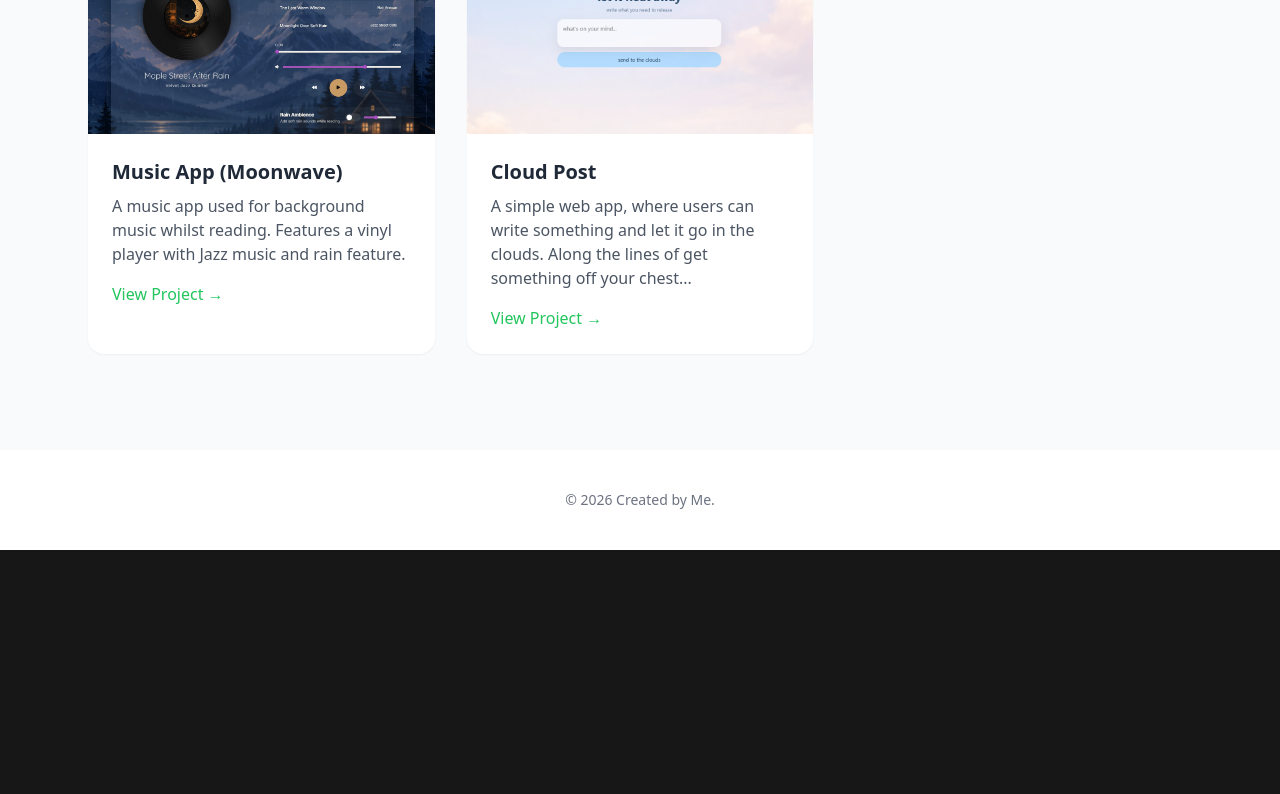
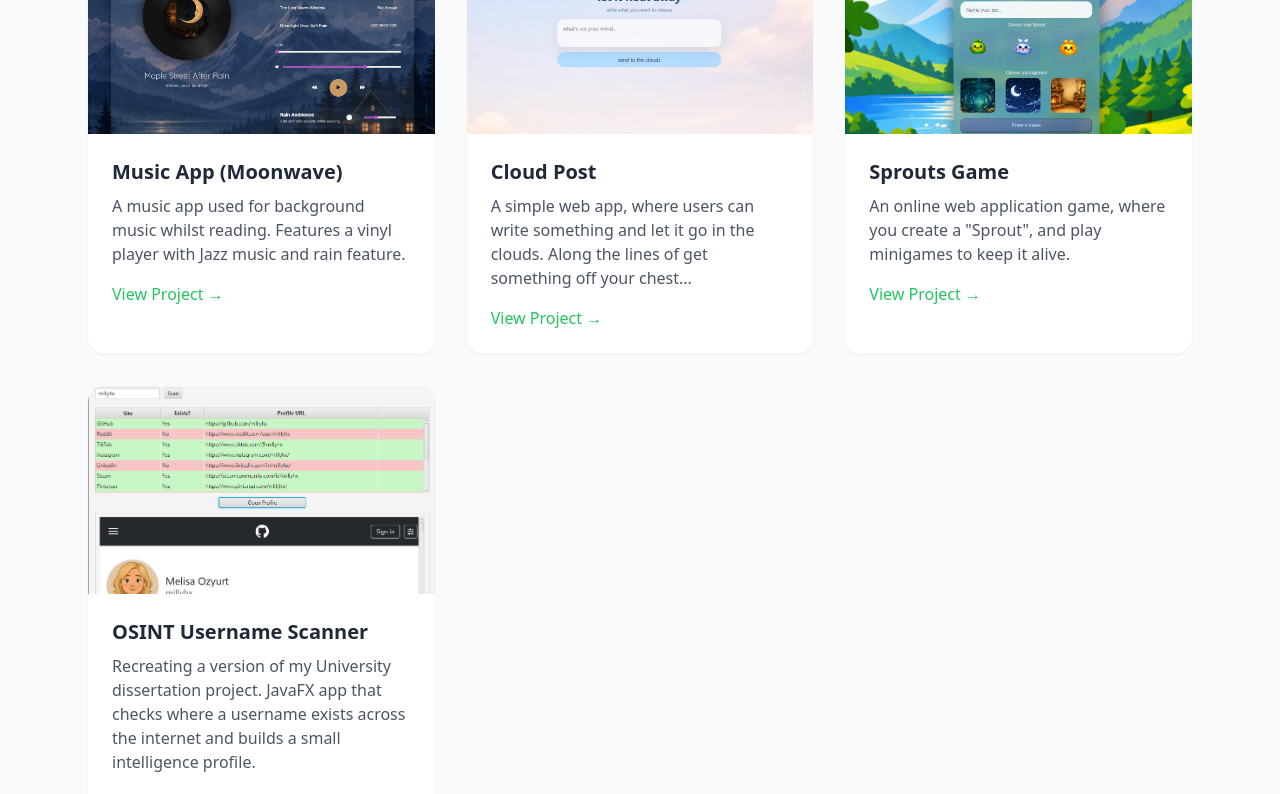
Before and after one commit to millyhx/portfolio, a Vue app: page / in a window 1280 px wide. Shown: the part 3520-4314 px from the top of the page. Before the commit the page ends 4070 px from the top, so only its background shows below. Built offline with nearby package versions, Linux system fonts and the light colour scheme.

Commit message:
adding two more portfolio projects, sprouts game and OSINT username scanner

```diff
--- a/src/App.vue
+++ b/src/App.vue
@@ -307,6 +307,8 @@ import project2 from './assets/img/project-2.png'
 import project3 from './assets/img/project-3.png'
 import project4 from './assets/img/project-4.png'
 import project5 from './assets/img/project-5.png'
+import project6 from './assets/img/project-6.png'
+import project7 from './assets/img/project-7.png'
 
 import cvFile from './assets/pdf/CV.pdf'
 
@@ -413,6 +415,20 @@ const projects = [
     image: project5,
     location: 'https://millyhx.github.io/cloudpost/',
   },
+    {
+    title: 'Sprouts Game',
+    description:
+      'An online web application game, where you create a "Sprout", and play minigames to keep it alive.',
+    image: project6,
+    location: 'https://millyhx.github.io/sprouts/',
+  },
+    {
+    title: 'OSINT Username Scanner',
+    description:
+      'Recreating a version of my University dissertation project. JavaFX app that checks where a username exists across the internet and builds a small intelligence profile.',
+    image: project7,
+    location: 'https://github.com/millyhx/osint-username-scanner',
+  },
 ]
 
 </script>
```
Also changed, not shown: src/assets/img/project-6.png (added), src/assets/img/project-7.png (added), 10 other files (tests, documents, lock files or other folders).
